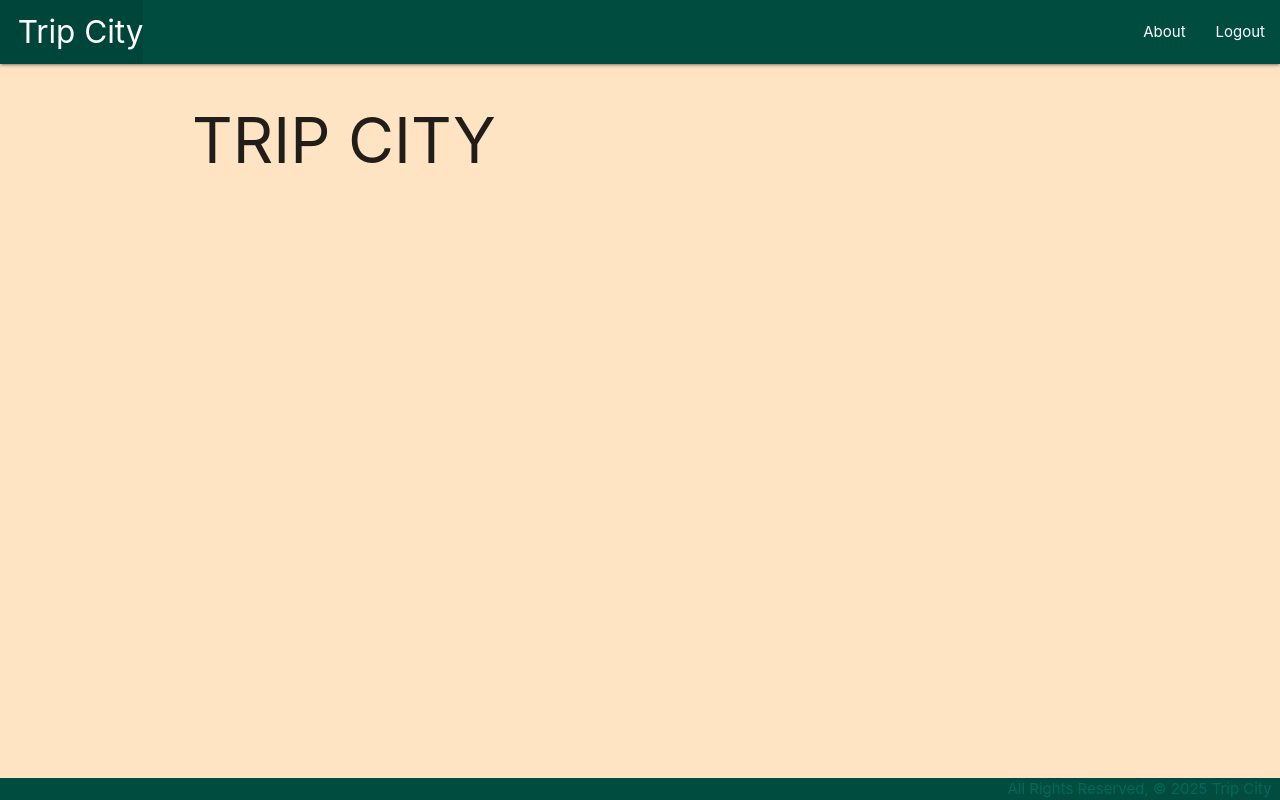
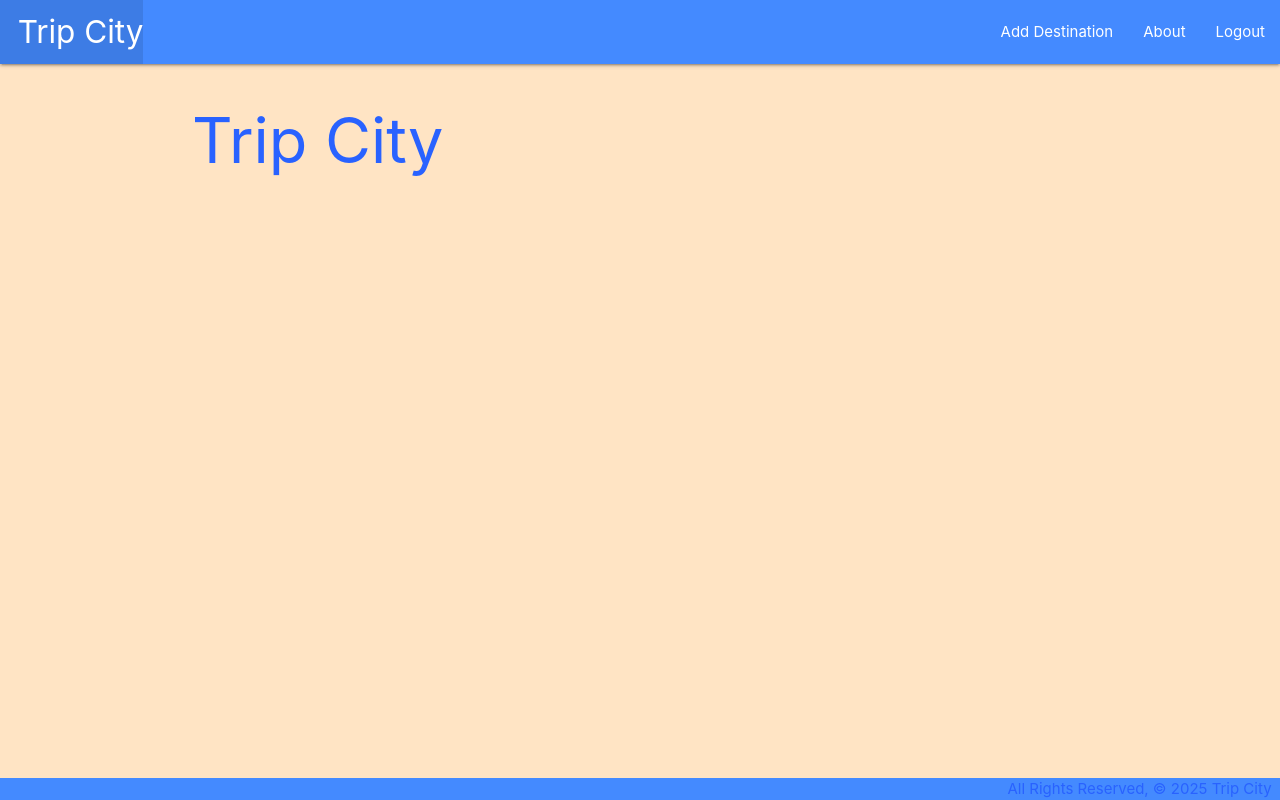
Before and after one commit to JONPIRES/Trip-City, a Django app: page / in a window 1280 px wide. Run offline with Django 4.2, Linux system fonts and the light colour scheme; the visitor is signed in with stand-in values (Sample User, id 1).

Commit message:
Destination Create

```diff
--- a/main_app/templates/base.html
+++ b/main_app/templates/base.html
@@ -16,7 +16,7 @@
 <body>
     <header class="navbar-fixed">
         <nav>
-            <div class="nav-wrapper teal darken-4">
+            <div class="nav-wrapper blue accent-2">
                 <ul>
                     <li><a href="{% url 'home' %}" class="left brand-logo">&nbsp;&nbsp;Trip City</a></li>
                 </ul>
@@ -24,6 +24,7 @@
 
                     {% if user.is_authenticated %}
 
+                    <li><a href="{% url 'destination_create' %}">Add Destination</a></li>
                     <li><a href="{% url 'about' %}">About</a></li>
                     <li><a href="{% url 'logout' %}">Logout</a></li>
                     {% else %}
@@ -39,8 +40,8 @@
         {% block content %}
         {% endblock %}
     </main>
-  	<footer class="page-footer teal darken-4">
-       <div class="right teal-text text-darken-3">All Rights Reserved, &copy; 2025 Trip City &nbsp;</div>
+  	<footer class="page-footer blue accent-2">
+       <div class="right blue-text text-accent-4">All Rights Reserved, &copy; 2025 Trip City &nbsp;</div>
     </footer>
 </body>
 </html>
--- a/main_app/templates/home.html
+++ b/main_app/templates/home.html
@@ -1,6 +1,6 @@
 {% extends 'base.html' %}
 {% block content %}
 
-<h1>TRIP CITY</h1>
+<h1 class="blue-text text-accent-4">Trip City</h1>
 
 {% endblock %}
```
Also changed, not shown: main_app/templates/destinations/detail.html (+21 -0 lines), main_app/templates/main_app/destination_form.html (+35 -0 lines).
